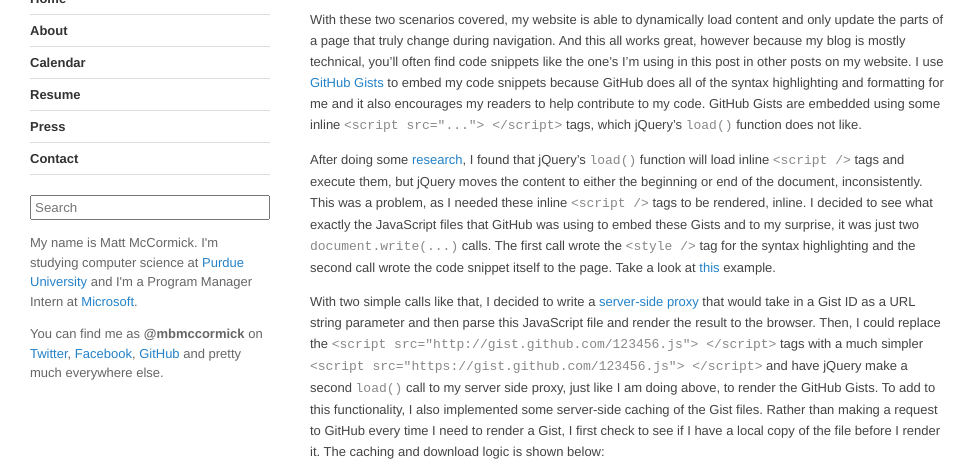
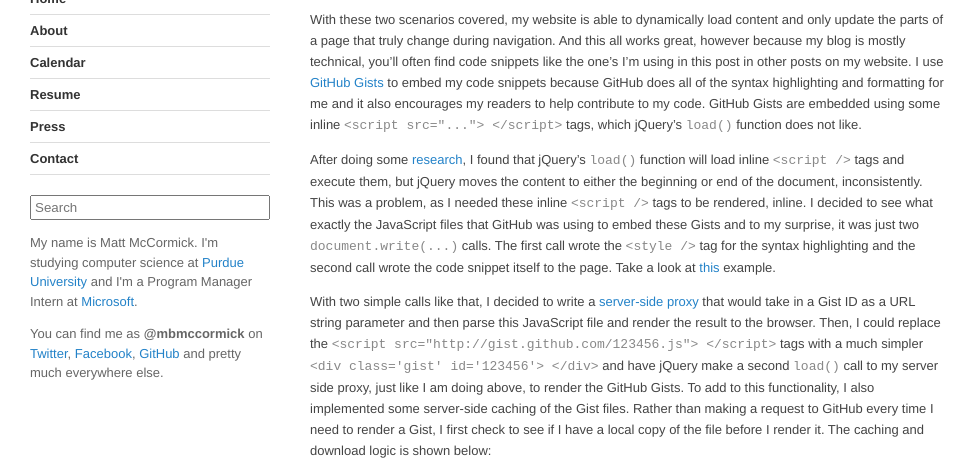
Before and after one commit to mbmccormick/mbmccormick.github.io, a Jekyll site: the page built from _posts/2011-11-07-dynamically-loading-github-gists-with-jquery-and-server-side-caching.md, in a window 1280 px wide and 900 px high, scrolled down 518 px, cut to the strip 92-562 px from the top of the window. Shown: the whole strip, without its empty margins (0-976 px from the left). Built offline with Jekyll 4.4.1, drawn with Linux system fonts in a browser that asks for light colours; Markdown is read by kramdown in place of the engine named in the settings.

Commit message:
Update _posts/2011-11-07-dynamically-loading-github-gists-with-jquery-and-server-side-caching.md

```diff
--- a/_posts/2011-11-07-dynamically-loading-github-gists-with-jquery-and-server-side-caching.md
+++ b/_posts/2011-11-07-dynamically-loading-github-gists-with-jquery-and-server-side-caching.md
@@ -18,7 +18,7 @@ With these two scenarios covered, my website is able to dynamically load content
 
 After doing some <a href="http://stackoverflow.com/questions/889967/jquery-load-call-doesnt-execute-javascript-in-loaded-html-file" target="_blank">research</a>, I found that jQuery's `load()` function will load inline `<script />` tags and execute them, but jQuery moves the content to either the beginning or end of the document, inconsistently. This was a problem, as I needed these inline `<script />` tags to be rendered, inline. I decided to see what exactly the JavaScript files that GitHub was using to embed these Gists and to my surprise, it was just two `document.write(...)` calls. The first call wrote the `<style />` tag for the syntax highlighting and the second call wrote the code snippet itself to the page. Take a look at <a href="https://gist.github.com/1345302.js" target="_blank">this</a> example.
 
-With two simple calls like that, I decided to write a <a href="https://github.com/mbmccormick/gist-proxy" target="_blank">server-side proxy</a> that would take in a Gist ID as a URL string parameter and then parse this JavaScript file and render the result to the browser. Then, I could replace the `<script src="http://gist.github.com/123456.js"> </script>` tags with a much simpler `<script src="https://gist.github.com/123456.js"> </script>` and have jQuery make a second `load()` call to my server side proxy, just like I am doing above, to render the GitHub Gists. To add to this functionality, I also implemented some server-side caching of the Gist files. Rather than making a request to GitHub every time I need to render a Gist, I first check to see if I have a local copy of the file before I render it. The caching and download logic is shown below:
+With two simple calls like that, I decided to write a <a href="https://github.com/mbmccormick/gist-proxy" target="_blank">server-side proxy</a> that would take in a Gist ID as a URL string parameter and then parse this JavaScript file and render the result to the browser. Then, I could replace the `<script src="http://gist.github.com/123456.js"> </script>` tags with a much simpler `<div class='gist' id='123456'> </div>` and have jQuery make a second `load()` call to my server side proxy, just like I am doing above, to render the GitHub Gists. To add to this functionality, I also implemented some server-side caching of the Gist files. Rather than making a request to GitHub every time I need to render a Gist, I first check to see if I have a local copy of the file before I render it. The caching and download logic is shown below:
 
 <script src="https://gist.github.com/1345367.js"> </script>
 
```
